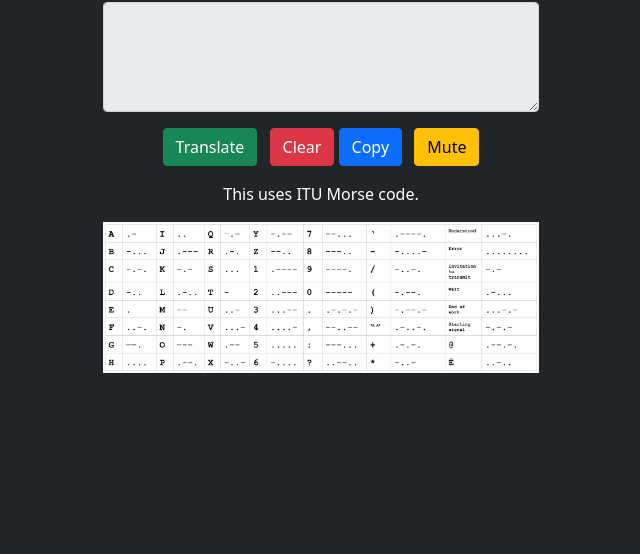
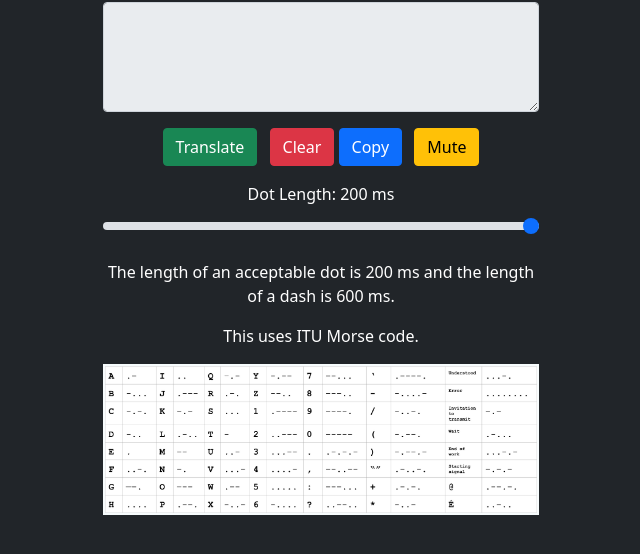
Before and after one commit to qayyumayaan/morse-code, a plain HTML site: page index.html in a window 1280 px wide. Shown: the part 118-672 px from the top of the page, without its empty margins (319-959 px from the left). Drawn offline with nearby package versions, Linux system fonts and the light colour scheme.

Commit message:
Add dot length modifier

```diff
--- a/index.html
+++ b/index.html
@@ -27,6 +27,11 @@
                 <button class="btn btn-primary me-2" onclick="copyText()">Copy</button>
                 <button class="btn btn-warning" onclick="toggleMute()">Mute</button>
             </div>
+            <div class="mb-3">
+                <label for="dot-length-slider" class="form-label">Dot Length: <span id="dot-length-display">200</span> ms</label>
+                <input type="range" class="form-range" min="25" max="100" value="200" id="dot-length-slider" onchange="updateDotLength()">
+            </div>
+            <p>The length of an acceptable dot is <span id="dot-length-value">200</span> ms and the length of a dash is <span id="dash-length-value">600</span> ms. </p>
             <p id="translation"></p>
             <p>This uses ITU Morse code.</p>
             <img src="morse-code.jpg" class="img-fluid">
--- a/script.js
+++ b/script.js
@@ -126,7 +126,6 @@ function morseCodeTranslator(morseCode) {
         "...-.": "[Understood] ",
         "........": "[Error] ",
         ".-.-.": "+",
-        "-.-": "[Invitation to transmit] ",
         ".-...": "[Wait] ",
         "...-.-": "[End of work] ",
         "-.-.-": "[Starting signal] ",
@@ -134,6 +133,7 @@ function morseCodeTranslator(morseCode) {
         ".--.-.": "@",
         " ": " "
     };
+        // "-.-": "[Invitation to transmit] ",
     console.log(morseCode)
     const bruh = morseCode.split(' ').map(code => morseToText[code]).join('');
     console.log(bruh)
@@ -156,3 +156,15 @@ function toggleMute() {
         muteButton.textContent = 'Mute';
     }
 }
+
+function updateDotLength() {
+    const slider = document.getElementById('dot-length-slider');
+    const dotLengthDisplay = document.getElementById('dot-length-display');
+    const dotLengthValue = document.getElementById('dot-length-value');
+    const dashLengthValue = document.getElementById('dash-length-value');
+
+    dotLength = parseInt(slider.value);
+    dotLengthDisplay.textContent = dotLength;
+    dotLengthValue.textContent = dotLength;
+    dashLengthValue.textContent = dotLength * 3;
+}
```
